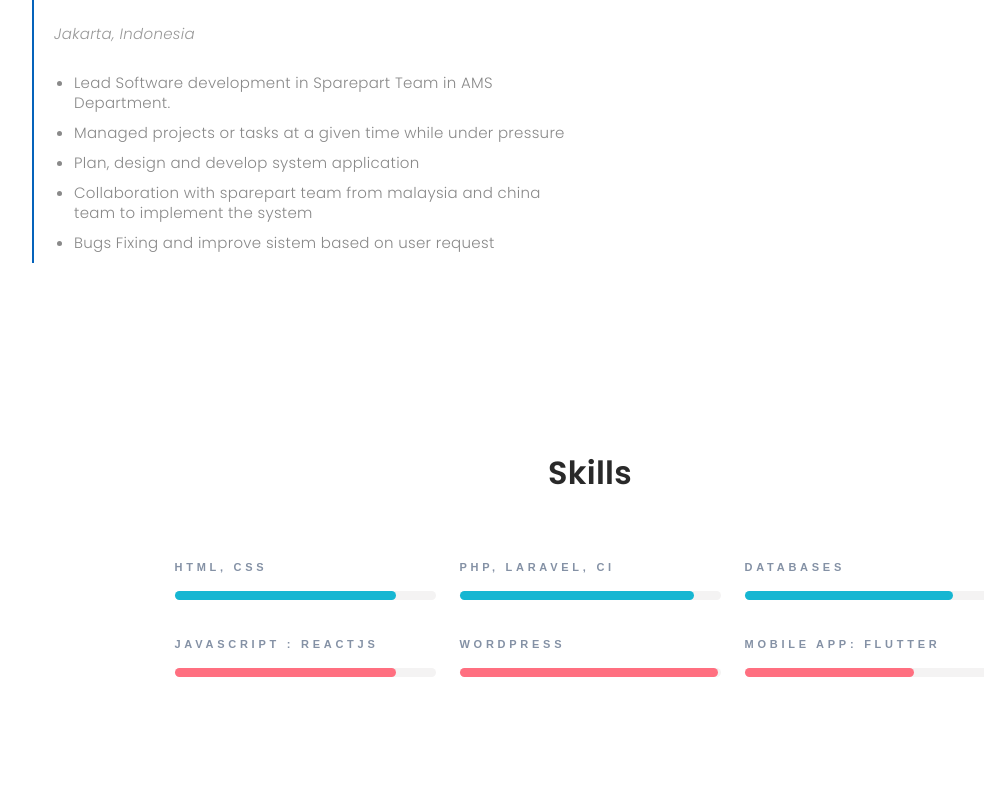
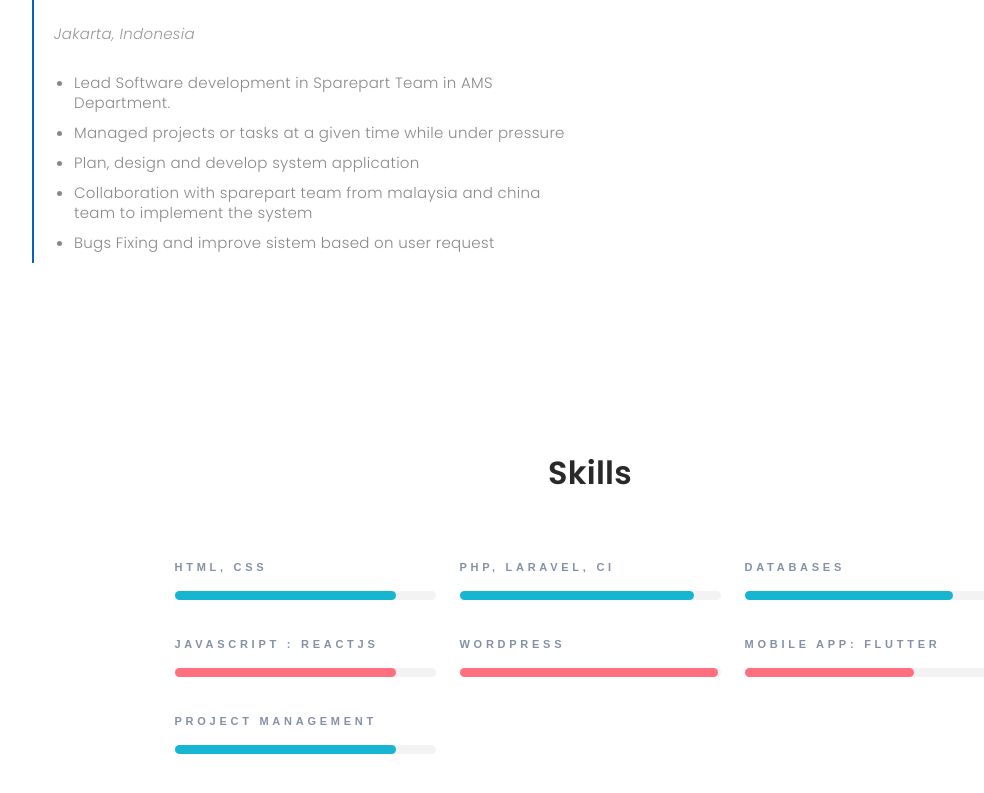
Before and after one commit to sutandimalaw/sutandimalaw.github.io, a plain HTML site: page index.html in a window 1280 px wide. Shown: the part 2646-3439 px from the top of the page, without its empty margins (50-1034 px from the left). Drawn offline with nearby package versions, Linux system fonts and the light colour scheme; a web font is replaced by a local one.

Commit message:
add project management

```diff
--- a/index.html
+++ b/index.html
@@ -89,7 +89,7 @@
           <div class="col-lg-7">
             <div class="about-descr">
 
-              <p class="p-heading">Experienced in IT Development, strong in business analysts, solving problem and management skill,  6+ years experiences in IT Industry </p>
+              <p class="p-heading">Experienced in IT Development, strong in business process, solving problem and management skill,  6+ years experiences in IT Industry </p>
               <p class="" style="text-align: justify;">Already work in various Company in Indonesia and Singapore (Startup Company) with multiple role position in IT Industries like Asst Project Manager,
                 Full Stack Web Developer, IT Consultant (Technical Consultant) and Software  Engineer.
               </p>
@@ -222,6 +222,14 @@
                 <div class="progress-linear-bar" style="width: 85%;"></div>
               </div>
             </article>
+            <article class="progress-linear progress-linear-third">
+              <div class="progress-header">
+                <div>Project Management</div><span class="progress-linear-counter"></span>
+              </div>
+              <div class="progress-linear-body">
+                <div class="progress-linear-bar" style="width: 85%;"></div>
+              </div>
+            </article>
           </div>
           <div class="col-md-4 col-lg-3">
             <!-- Linear progress bar-->
@@ -263,6 +271,9 @@
               </div>
             </article>
           </div>
+
+
+
         </div>
       </div>
     </section>
```
